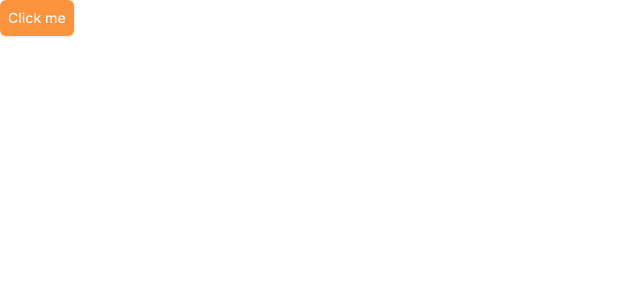
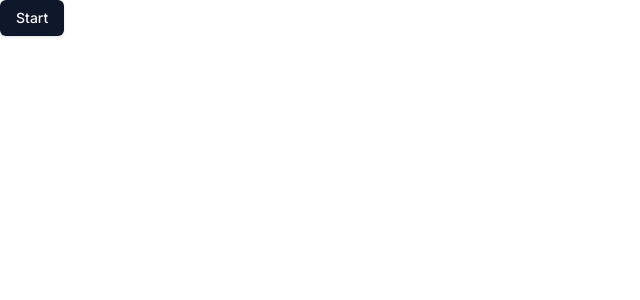
Before and after one commit to otmaneomry/app.zabaqist.com, a Next.js app: page / in a window 1280 px wide. Shown: the top 300 px of the page, without its empty margins (0-640 px from the left). Built offline with nearby package versions, Linux system fonts and the light colour scheme.

Commit message:
update metadata

```diff
--- a/app/layout.tsx
+++ b/app/layout.tsx
@@ -10,8 +10,8 @@ const inter = Inter({
 })
 
 export const metadata: Metadata = {
-  title: "Create Next App",
-  description: "Generated by create next app",
+  title: "Math E-Learning Platform",
+  description: "GENERATED BY : ZABAQIST IT'S MOVE.",
 };
 
 export default function RootLayout({
--- a/app/page.tsx
+++ b/app/page.tsx
@@ -3,7 +3,7 @@ import {Button} from "@/components/ui/button";
 export default function Home() {
   return (
       <>
-          <Button className="p-2 bg-orange-400">Click me</Button>
+          <Button className="">Start</Button>
       </>
   );
 }
```
Also changed, not shown: 1 other file (tests, documents, lock files or other folders).
